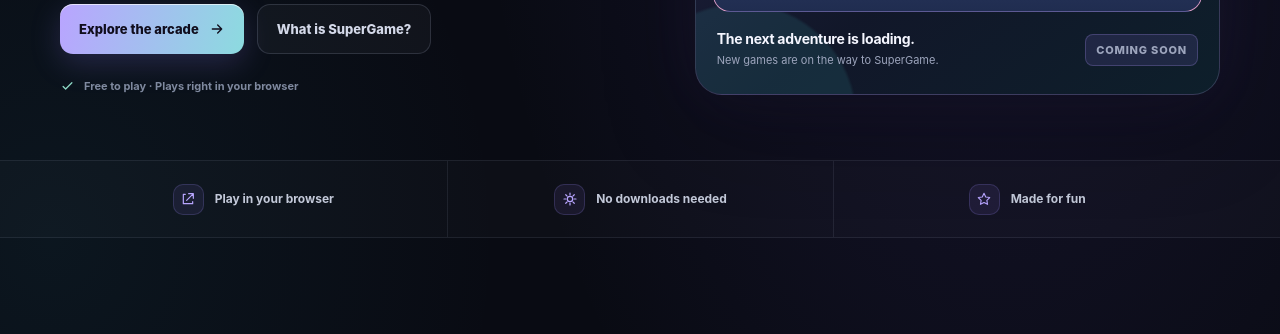
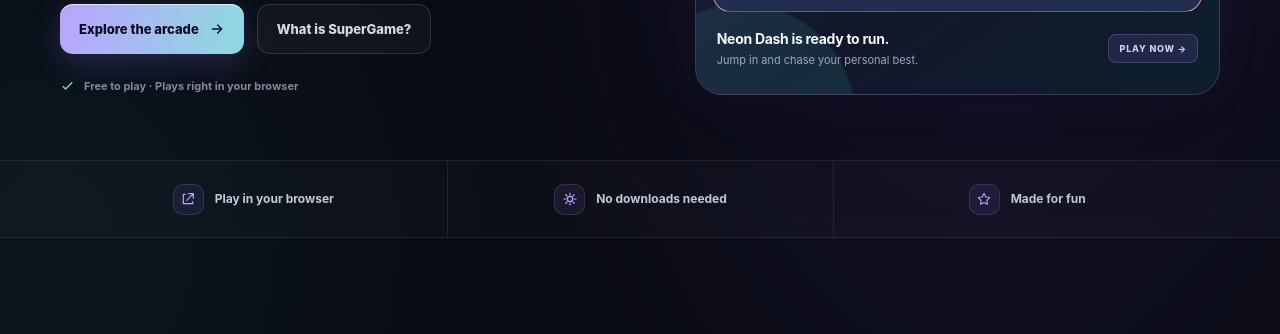
Before and after one commit to bradleysouciercomputer/SuperGame, a plain HTML site: page index.html in a window 1280 px wide. Shown: the part 466-800 px from the top of the page. Drawn offline with Linux system fonts and the light colour scheme.

Commit message:
Feature Neon Dash on the SuperGame homepage

```diff
--- a/index.html
+++ b/index.html
@@ -480,10 +480,10 @@
           </div>
           <div class="showcase-bottom">
             <div>
-              <strong>The next adventure is loading.</strong>
-              <span>New games are on the way to SuperGame.</span>
+              <strong>Neon Dash is ready to run.</strong>
+              <span>Jump in and chase your personal best.</span>
             </div>
-            <span class="coming-tag">Coming soon</span>
+            <a class="coming-tag" href="games/neon-dash/">Play now →</a>
           </div>
         </div>
       </div>
```
